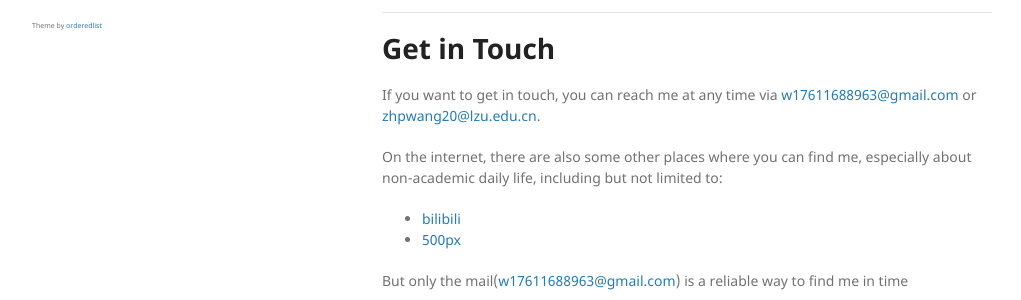
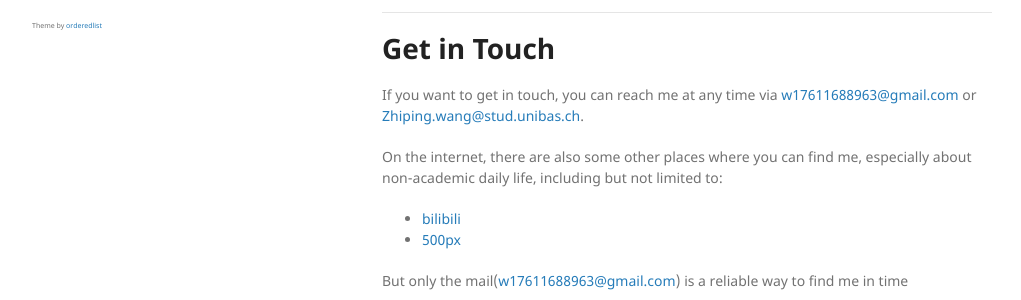
Before and after one commit to alephmembeth/alephmembeth.github.io, a Jekyll site: the page built from index.md, in a window 1280 px wide and 900 px high, scrolled down 2507 px. Shown: the part 539-839 px from the top of the window, without its empty margins (128-1149 px from the left). Built offline with Jekyll 4.4.1, drawn with Linux system fonts in a browser that asks for light colours; the repository's description, which GitHub fills in, is left out; some of the changed lines change nothing that is shown.

Commit message:
Update index.md

```diff
--- a/index.md
+++ b/index.md
@@ -191,7 +191,7 @@ The listed content here is just a partial enumeration of experiences. If you wou
 
 # Get in Touch
 
-If you want to get in touch, you can reach me at any time via <w17611688963@gmail.com> or <zhpwang20@lzu.edu.cn>.
+If you want to get in touch, you can reach me at any time via <w17611688963@gmail.com> or <Zhiping.wang@stud.unibas.ch>.
 
 On the internet, there are also some other places where you can find me, especially about non-academic daily life, including but not limited to:
 + [bilibili](https://space.bilibili.com/15823831)
```
